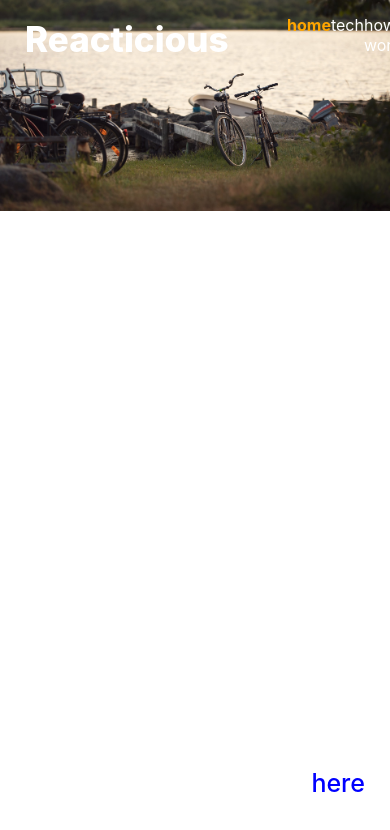
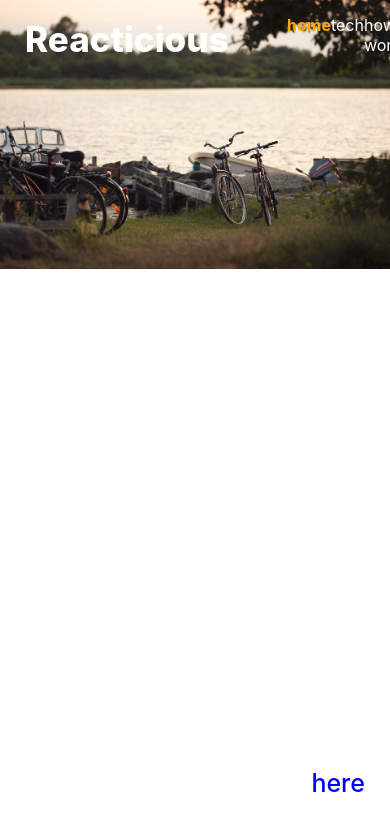
Before and after one commit to mmarsden89/cra-template-reactify-browser-router, a React (Create React App) app: page / in a window 390 px wide. Shown: the top 830 px of the page. Built offline with nearby package versions, Linux system fonts and the light colour scheme.

Commit message:
background-image responsiveness

```diff
--- a/src/components/Hero/Hero.scss
+++ b/src/components/Hero/Hero.scss
@@ -5,7 +5,8 @@
   -webkit-user-select: none;
 
   .hero-image {
-    margin-top: -15%;
+    // margin-top: -15%;
+    object-fit: fill;
     width: 100%;
   }
 
```
